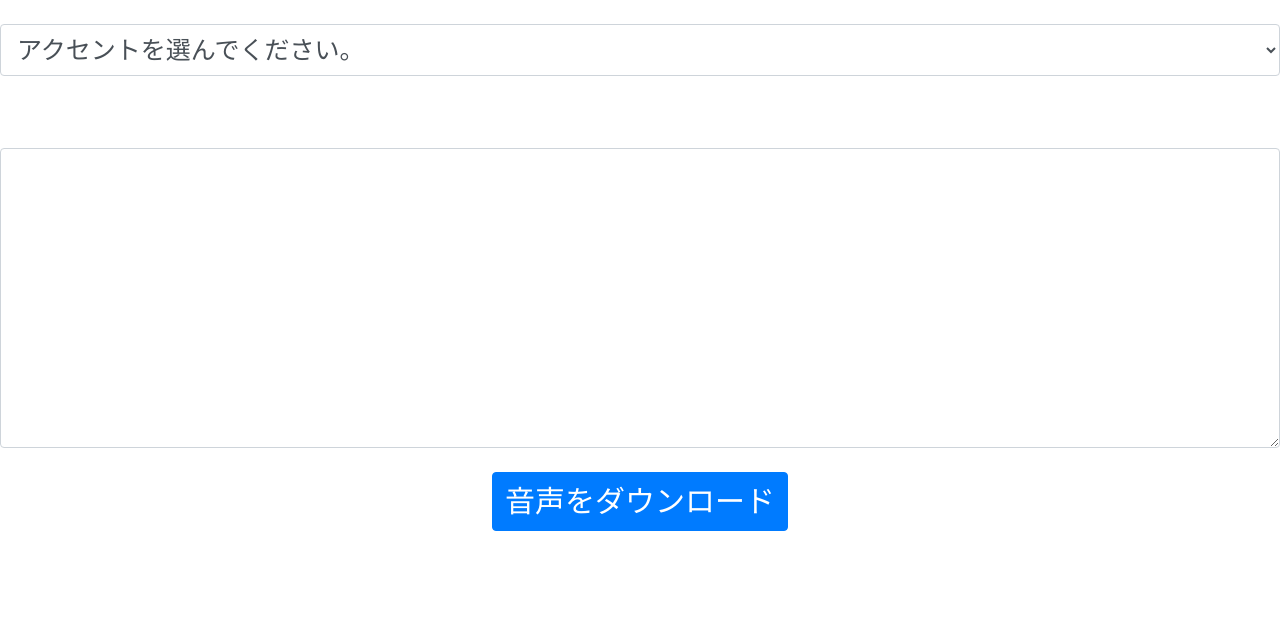
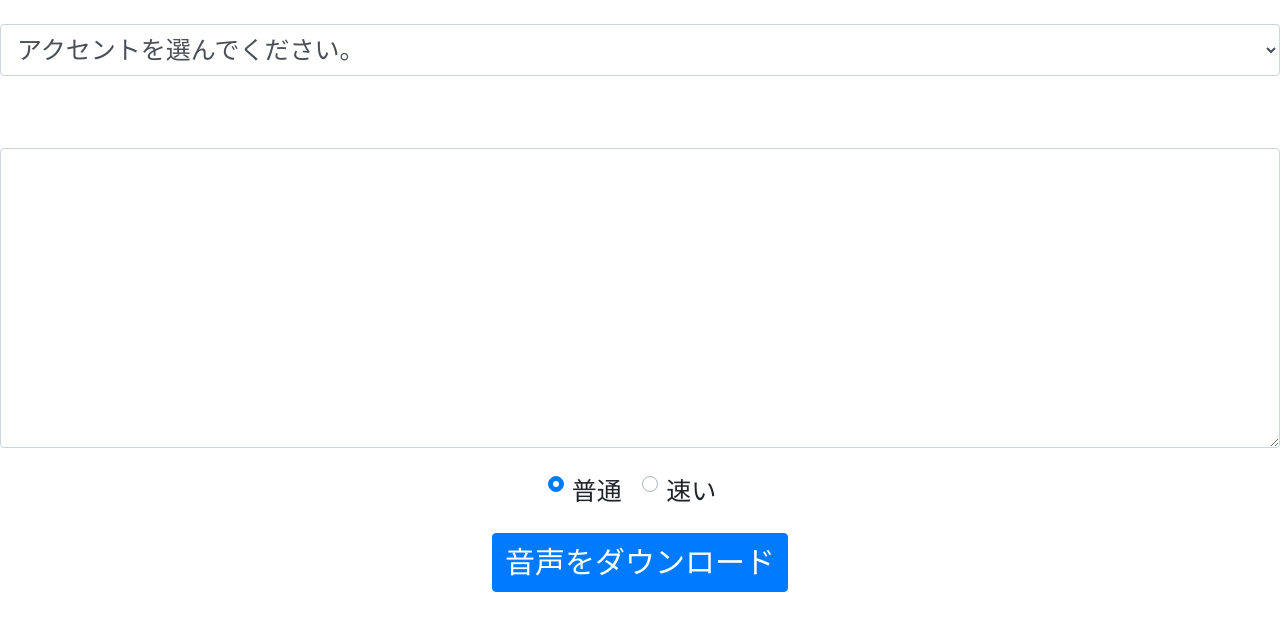
Before and after one commit to k2kszk/speech-translator, a Flask app: page /synthesize in a window 1280 px wide. Shown: the top 631 px of the page. Run offline with Flask 2, Linux system fonts and the light colour scheme; some libraries are stand-ins or nearby versions.

Commit message:
radio_inline

```diff
--- a/templates/synthesize.html
+++ b/templates/synthesize.html
@@ -77,6 +77,17 @@
       </div>
       <textarea id="text" class="form-control" name="text" maxlength="3000" minlength="1">{{ translationresult }}</textarea>
 <br>
+<div style="text-align:center">
+<div class="custom-control custom-radio custom-control-inline" style="font-family:'M PLUS Rounded 1c', sans-serif; font-size:25px">
+   <input type="radio" id="customRadioInline1" name="Radio" class="custom-control-input" value="normal" checked>
+   <label class="custom-control-label" for="customRadioInline1">普通</label>
+ </div>
+ <div class="custom-control custom-radio custom-control-inline" style="font-family:'M PLUS Rounded 1c', sans-serif; font-size:25px">
+   <input type="radio" id="customRadioInline2" name="Radio" class="custom-control-input" value="fast">
+   <label class="custom-control-label" for="customRadioInline2">速い</label>
+ </div>
+</div>
+ <br>
       <div style="text-align:center">
          <input id="download" class="btn btn-primary" type="submit" value="音声をダウンロード">
       </div>
```
